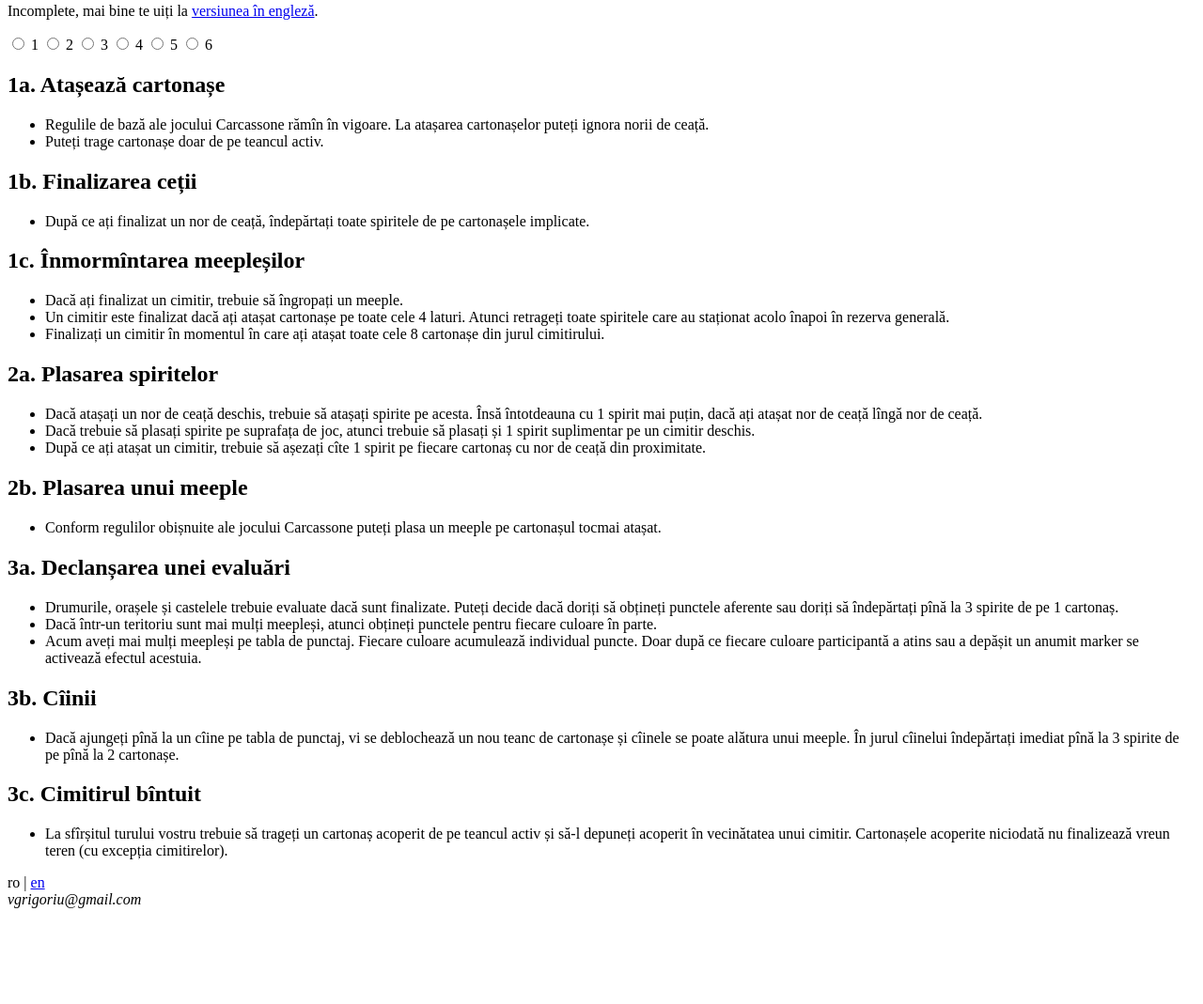
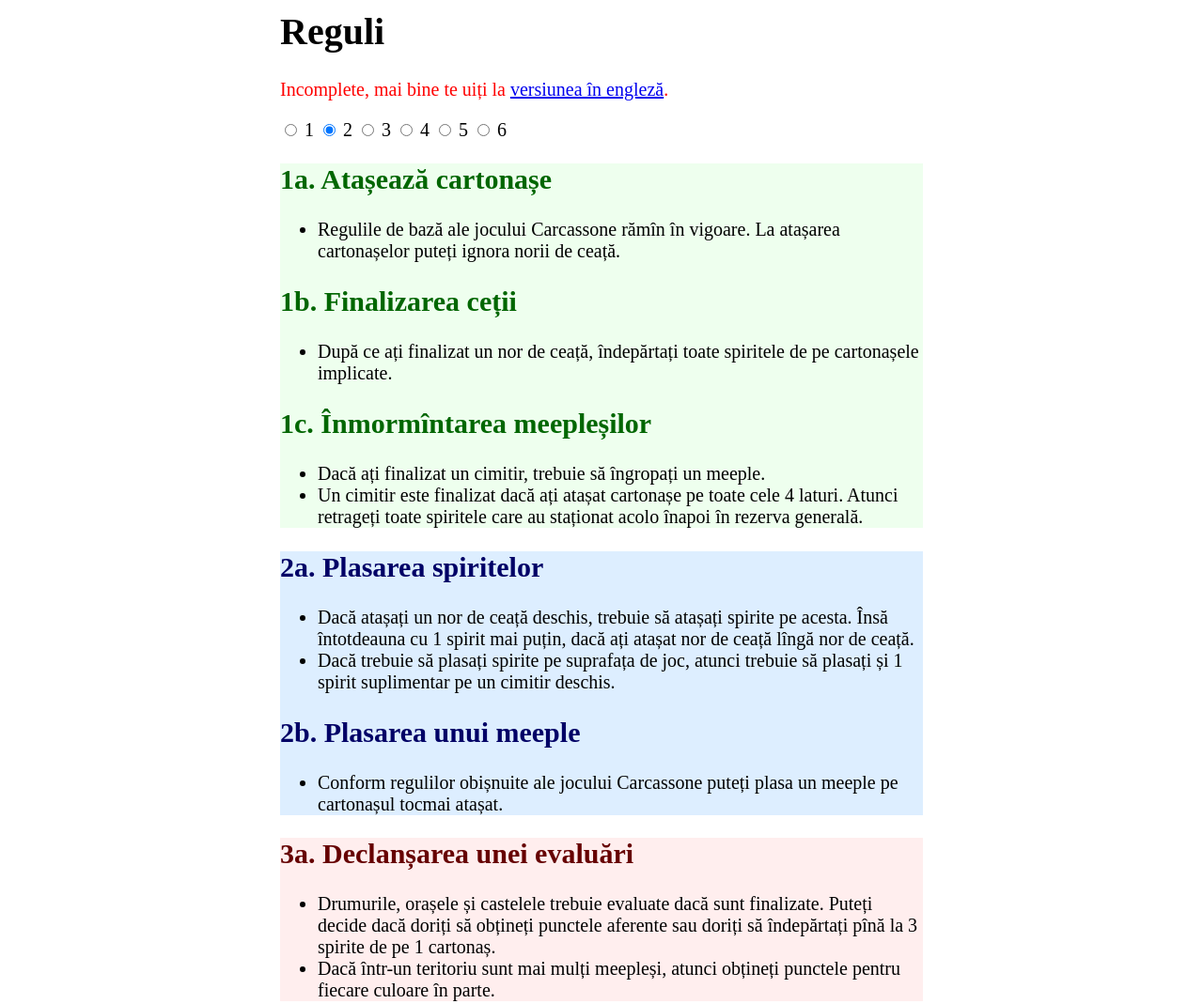
Before and after one commit to vgrigoriu/carcassone, a plain HTML site: page docs/index-ro.html in a window 1280 px wide. Shown: the part 77-1146 px from the top of the page at 94% size. Before the commit the page ends 1052 px from the top, so only its background shows below. Drawn offline with Linux system fonts and the light colour scheme; the site is published under a folder, as on GitHub Pages, so addresses that start at the root find nothing.

Commit message:
more fixes

```diff
--- a/docs/index-ro.html
+++ b/docs/index-ro.html
@@ -7,7 +7,7 @@
 
     <title>Reguli Ceață peste Carcassone</title>
 
-    <link rel="canonical" href="https://carcassone.glitch.me/" />
+    <link rel="canonical" href="https://vgrigoriu.github.io/carcassone/" />
     <meta
       name="description"
       content="Sumar reguli: Ceață peste Carrcassone."
@@ -15,7 +15,7 @@
     <meta name="robots" content="index,follow" />
     <meta property="og:title" content="Reguli Ceață peste Carcassone" />
     <meta property="og:type" content="article" />
-    <meta property="og:url" content="https://carcassone.glitch.me/" />
+    <meta property="og:url" content="https://vgrigoriu.github.io/carcassone/" />
     <meta
       property="og:description"
       content="Sumar reguli: Ceață peste Carcassone."
@@ -26,9 +26,9 @@
     />
     <meta name="twitter:card" content="summary" />
 
-    <link rel="stylesheet" href="/style.css" />
+    <link rel="stylesheet" href="style.css" />
 
-    <script src="/script.js" defer></script>
+    <script src="script.js" defer></script>
   </head>
   <body>
     <div class="wrapper">
@@ -36,7 +36,7 @@
         <h1 class="title">Reguli</h1>
 
         <p class="warning">
-          Incomplete, mai bine te uiți la <a href="/">versiunea în engleză</a>.
+          Incomplete, mai bine te uiți la <a href="./">versiunea în engleză</a>.
         </p>
 
         <div>
@@ -132,7 +132,7 @@
     </div>
     <footer class="footer">
       <div>
-        ro | <a href="/">en</a>
+        ro | <a href="./">en</a>
       </div>
       <address>vgrigoriu@gmail.com</address>
     </footer>
```
Also changed, not shown: docs/index.html (+1 -1 lines), 1 other file.
